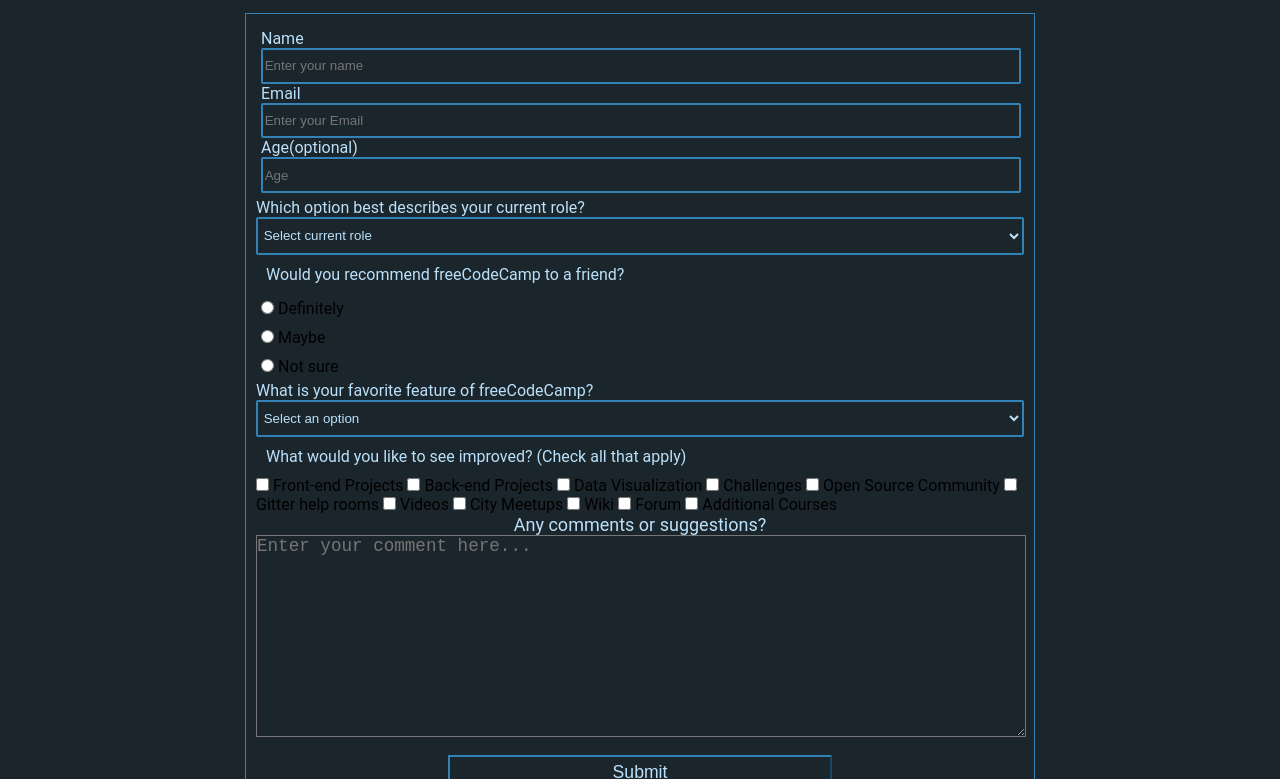
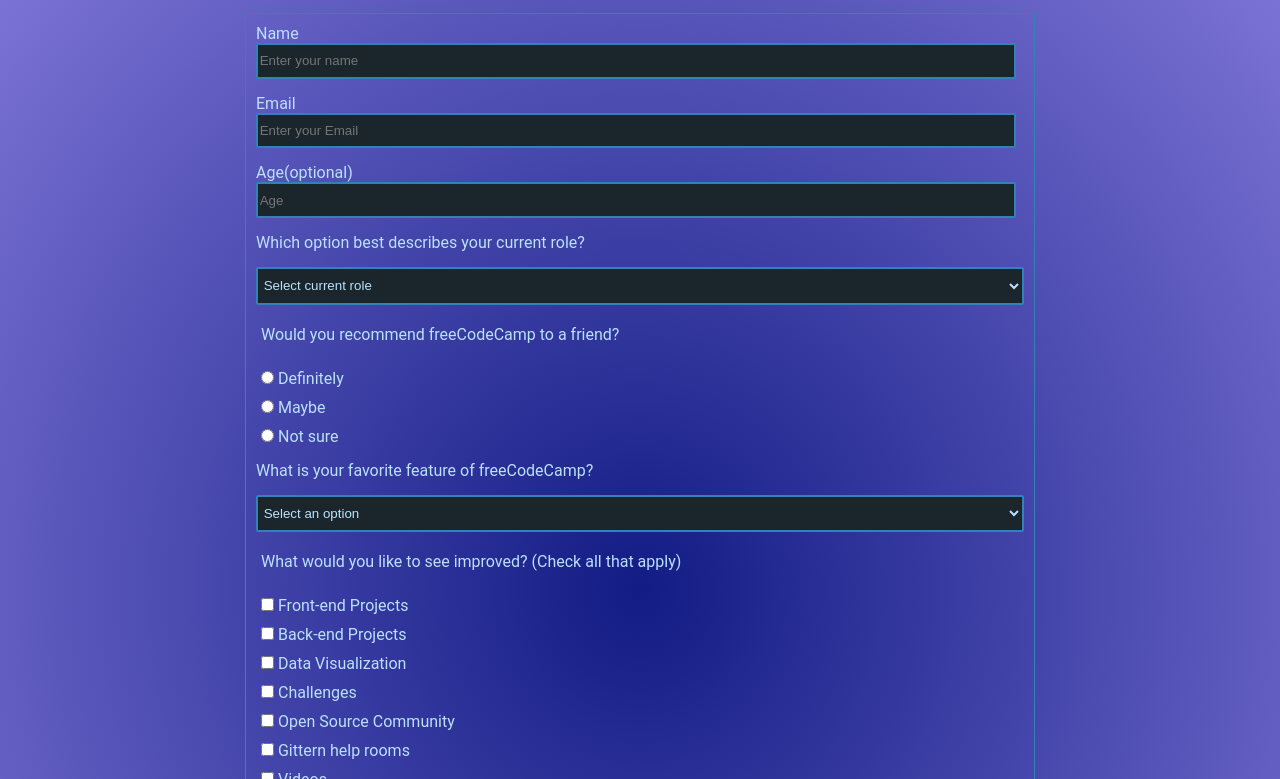
Before and after one commit to IlReSenzaNome/First-Project, a plain HTML site: page public/index.html in a window 1280 px wide. Shown: the part 81-860 px from the top of the page. Drawn offline with Linux system fonts and the light colour scheme.

Commit message:
commit end

```diff
--- a/css/style.css
+++ b/css/style.css
@@ -7,34 +7,37 @@
 body {
     font-family: 'Roboto', sans-serif;
     background-color: #1B262C;
+    background: content-box radial-gradient(#121C84, #8278DA);
 }
 
 /* Styling the header. */
 .header {
     font-weight: bold;
     text-align: center;
+    color: #0F4C57;
 }
 
 .header h1 {
     font-size: 2.9em;
     margin-bottom: 5px;
-    color: #0F4C57;
 }
 
 .header p {
     font-size: 1.1em;
     margin-bottom: 15px;
-    color: #0F4C57;
 }
 
-/* body */
+/* Styling the container. */
 .container {
     margin: 1px auto;
     border: 1px solid #3282B8;
     padding: 10px;
     width: 60%;
+    color: #BBE1FA;
+    font-size: 1em;
 }
 
+/* Styling the input element. */
 .information input {
     display: block;
     width: 98%;
@@ -44,23 +47,18 @@
     color: #BBE1FA;
     border-radius: 2px;
     border: #3282B8 solid 2px;
+    margin-bottom: 15px;
 }
 
-.information {
-    text-align: left;
-    color: #BBE1FA;
-    margin: 5px 5px;
-    width: 100%;
-}
-
+/* Styling the select element. */
 .option-role label,
 .favorite-option label {
     display: block;
     height: 100%;
     width: 100%;
     text-align: left;
-    color: #BBE1FA;
-    padding-bottom: 5px 5px;
+    margin-bottom: 15px;
+    margin-top: 10px;
 }
 
 .option-role select,
@@ -68,45 +66,46 @@
     display: block;
     width: 100%;
     text-align: left;
-    color: #BBE1FA;
     background-color: #1B262C;
     border-radius: 2px;
     border: #3282B8 solid 2px;
     padding: 0.625em 0.125em;
+    color: #BBE1FA;
 }
 
-.parragraf {
+/* Styling the paragraph and the radio button. */
+.paragraph {
     display: block;
     width: 100%;
-    color: #BBE1FA;
-    margin: 5px 5px;
-    padding: 5px 5px;
+    margin: 15px 0;
 }
 
-.radio-button label {
+.radio-button label,
+.checklist-button label {
     display: block;
     width: 100%;
     padding: 5px 5px;
 }
 
-
+/* Styling the label and textarea. */
 .textarea label {
     display: block;
     font-size: large;
-    color: #BBE1FA;
     text-align: center;
+    margin: 15px 15px;
 }
 
 .textarea textarea {
     display: block;
     background-color: #1B262C;
-    border-radius: #3282B8 solid 2px;
-    color: #BBE1FA;
+    border: #3282B8 solid 2px;
     font-weight: 500;
     width: 100%;
     font-size: 1.1rem;
+    color: #BBE1FA;
 }
 
+/* Styling the submit button. */
 input[type="submit"] {
     display: block;
     width: 50%;
@@ -115,7 +114,7 @@
     font-size: 1.1rem;
     background-color: #1B262C;
     border-color: #3282B8;
-    min-width: 300px;
+    min-width: 20%;
     color: #BBE1FA;
 }
 
--- a/public/index.html
+++ b/public/index.html
@@ -3,7 +3,7 @@
 <head>
   <meta charset="UTF-8">
   <meta name="viewport" content="width=device-width, initial-scale=1.0">
-  <title>First Proyect</title>
+  <title>First Project</title>
   <link rel="stylesheet" href="/css/style.css">
   <link rel="icon" href="/img/icon.ico">
 </head>
@@ -34,25 +34,25 @@
             </select>
         </div>
         <div class="radio-button">
-          <label class="parragraf" for="">Would you recommend freeCodeCamp to a friend?</label>
-            <label for="definitely"><input id="definitely" value="definitely" name="recomendation" type="radio"> Definitely</label>
+          <label class="paragraph" for="">Would you recommend freeCodeCamp to a friend?</label>
+            <label for="definitely"><input id="definitely" value="definitely" name="recommendation" type="radio"> Definitely</label>
           <label class="list-radio" for="maybe">
-            <input id="maybe" value="maybe" name="recomendation" type="radio"> Maybe</label>
+            <input id="maybe" value="maybe" name="recommendation" type="radio"> Maybe</label>
           <label class="list-radio" for="not-sure">
-            <input id="not-sure" value="not-sure" name="recomendation" type="radio"> Not sure</label>
+            <input id="not-sure" value="not-sure" name="recommendation" type="radio"> Not sure</label>
         </div>
         <div class="favorite-option">
           <label for="second-dropdown">What is your favorite feature of freeCodeCamp?</label>
             <select name="List2" id="second-dropdown" class="form-control" required="">
               <option disabled="" selected="" value="" id="text-disaible2">Select an option</option>
-              <option value="1">Callenges</option>
+              <option value="1">Challenges</option>
               <option value="2">Projects</option>
               <option value="3">Community</option>
               <option value="4">Open Source</option>
             </select>
         </div>
         <div class="checklist-button">
-          <label class="parragraf">What would you like to see improved? (Check all that apply)</label>
+          <label class="paragraph">What would you like to see improved? (Check all that apply)</label>
             <label for="front-end" class="list-checkbox">
               <input value="front-end" type="checkbox" name="option1" id="front-end"> Front-end Projects</label>
             <label for="back-end" class="list-checkbox">
@@ -64,7 +64,7 @@
             <label for="open-source" class="list-checkbox">
               <input value="open-source" type="checkbox" name="option5" id="open-source"> Open Source Community</label>
             <label for="gitter" class="list-checkbox">
-              <input value="gitter" type="checkbox" name="option6" id="gitter"> Gitter help rooms</label>
+              <input value="gittern" type="checkbox" name="option6" id="gitter"> Gittern help rooms</label>
             <label for="videos" class="list-checkbox">
               <input value="videos" type="checkbox" name="option7" id="videos"> Videos</label>
             <label for="city" class="list-checkbox">
```
Also changed, not shown: img/image.jpg (renamed from img/virtualBg03-09-1024x576.jpg).
